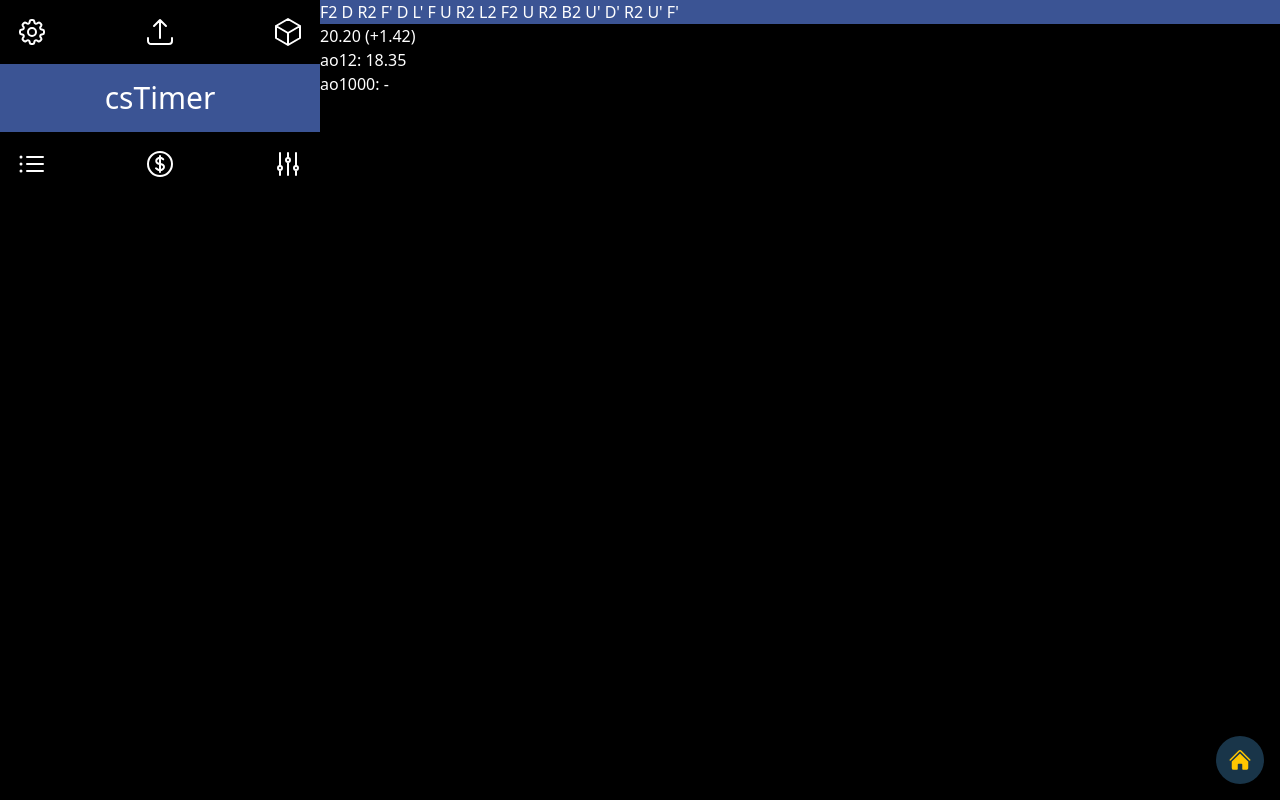
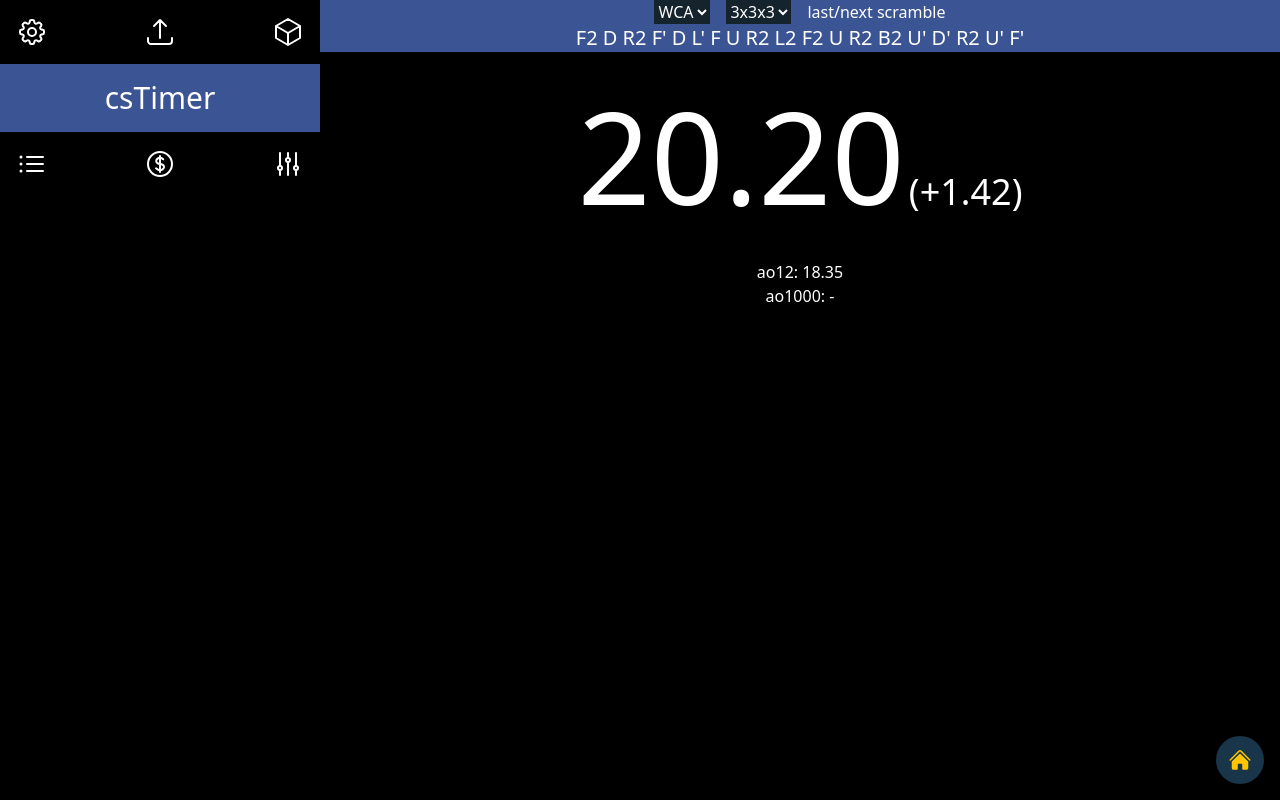
Before and after one commit to b4conjuice/steal, a Next.js app: page /cstimer in a window 1280 px wide. Built offline with nearby package versions, Linux system fonts and the light colour scheme.

Commit message:
update design onf cstimer page

```diff
--- a/src/app/[page]/_components/CSTimer.tsx
+++ b/src/app/[page]/_components/CSTimer.tsx
@@ -55,9 +55,23 @@ export default function CSTimerPage() {
         </ul>
       </aside>
       <main className='flex-grow'>
-        <div className='bg-[#3b5494]'>{scramble}</div>
-        <div>20.20 (+1.42)</div>
-        <div>
+        <div className='bg-[#3b5494] text-center'>
+          <div className='flex justify-center space-x-4'>
+            <select className='bg-cb-dark-blue'>
+              <option>WCA</option>
+            </select>
+            <select className='bg-cb-dark-blue'>
+              <option>3x3x3</option>
+            </select>
+            <div>last/next scramble</div>
+          </div>
+          <div className='text-xl'>{scramble}</div>
+        </div>
+        <div className='py-10 text-center'>
+          <span className='text-9xl'>20.20</span>{' '}
+          <span className='text-4xl'>(+1.42)</span>
+        </div>
+        <div className='text-center'>
           <div>ao12: 18.35</div>
           <div>ao1000: -</div>
         </div>
```
